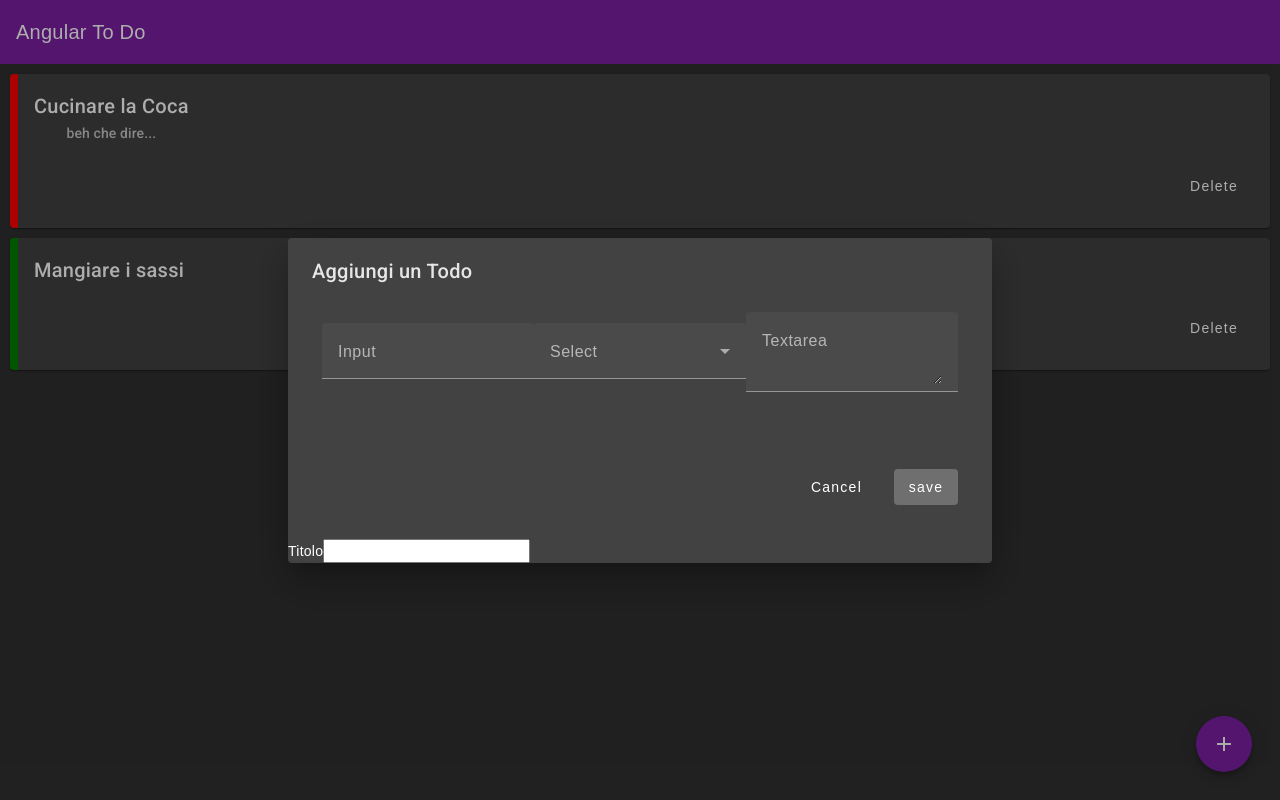
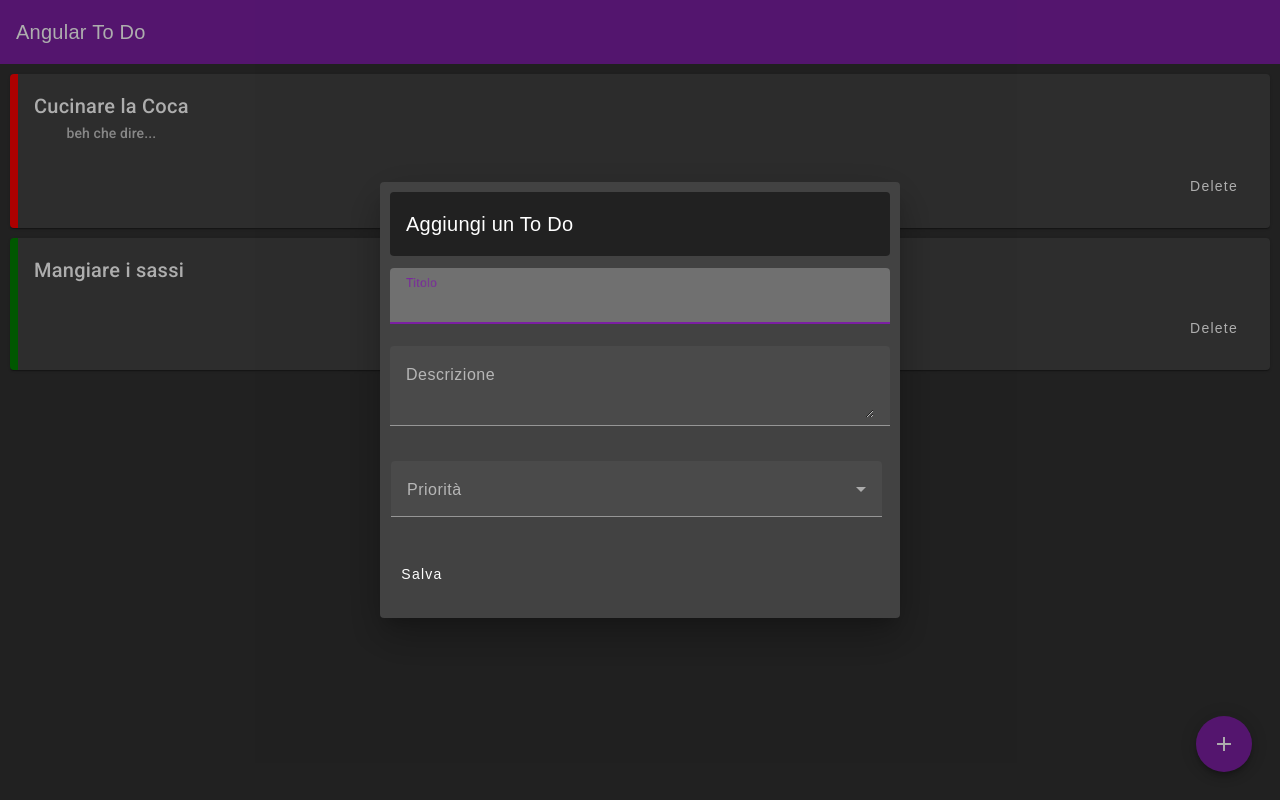
Before and after one commit to SimoneMaccaarone/angular-todo-v2, an Angular app: page / in a window 1280 px wide. Both pictures are taken after a click on the button "add". Built offline with nearby package versions, Linux system fonts and the light colour scheme.

Commit message:
Update todo-add.component.html

```diff
--- a/src/app/components/todo-add/todo-add.component.html
+++ b/src/app/components/todo-add/todo-add.component.html
@@ -1,83 +1,34 @@
-<h1 mat-dialog-title>Aggiungi un Todo</h1>
-<div class="todo-dialog-content" mat-dialog-content>
-  <mat-form-field>
-    <mat-label>Input</mat-label>
-    <input matInput>
-  </mat-form-field>
-  <mat-form-field>
-    <mat-label>Select</mat-label>
-    <mat-select>
-      <mat-option value="one">First option</mat-option>
-      <mat-option value="two">Second option</mat-option>
-    </mat-select>
-  </mat-form-field>
-  <mat-form-field>
-    <mat-label>Textarea</mat-label>
-    <textarea matInput></textarea>
-  </mat-form-field>
-
-</div>
-<div mat-dialog-actions align="end">
-  <button mat-button mat-dialog-close>Cancel</button>
-  <button (click)="saveTodo()" mat-button mat-dialog-close cdkFocusInitial>save</button>
-</div>
-
-
-
-
-
-
-
-
-
-
-
-
-
-
-
-
-
-
-
-
-
-
-
-
-
-
-
-
-<!-- <div>
+<!-- TODO ADD -->
+<div>
   <p>
     <mat-toolbar>
       <span>Aggiungi un To Do</span>
     </mat-toolbar>
-  </p> -->
+  </p>
 
-<!-- <table class="example-full-width" cellspacing="0"> -->
+  <table class="example-full-width" cellspacing="0">
 
     <!-- ---- TITOLO ---- -->
-<!-- <mat-form-field class="example-form-field"> -->
+    <mat-form-field class="example-form-field">
       <mat-label>Titolo</mat-label>
       <input matInput type="text" [(ngModel)]="newTodo.title">
       <button *ngIf="newTodo.title" matSuffix mat-icon-button aria-label="Clear" (click)="newTodo.title=''">
         <mat-icon>close</mat-icon>
       </button>
-<!-- </mat-form-field> -->
+    </mat-form-field>
 
     <!-- ---- DESCRIZIONE ---- -->
-<!-- <p>
+    <p>
       <mat-form-field class="example-full-width">
         <mat-label>Descrizione</mat-label>
         <textarea matInput placeholder="" [(ngModel)]="newTodo.description"></textarea>
       </mat-form-field>
-    </p> -->
+    </p>
 
     <!-- ---- PRIORITA' ---- -->
-<!-- <tr>
+    <tr>
       <td><mat-form-field class="example-full-width">
+          <!-- <input matInput [(ngModel)]="newTodo.priority" maxlength="1" placeholder="Ex. 1,2,3" value="1"> -->
           <mat-label>Priorità</mat-label>
           <mat-select [(ngModel)]="newTodo.priority">
             <mat-option value="1">Bassa</mat-option>
@@ -85,15 +36,16 @@
             <mat-option value="3">Alta</mat-option>
           </mat-select>
         </mat-form-field></td>
-    </tr> -->
+    </tr>
 
     <!-- ---- SALVA ---- -->
-<!-- <button class="salva-btn" mat-button (click)="saveTodo()">Salva</button>
+    <button class="salva-btn" mat-button (click)="saveTodo()">Salva</button>
 
   </table>
-</div> -->
+</div>
 
-<!-------------------------------------------------------------------------------------------->
+
+
 <!-- id associato al For -->
 <!-- <div>
   <label for="input-title">Inserisci Titolo</label>
```
Lines whose indentation alone changed are shown as unchanged.
